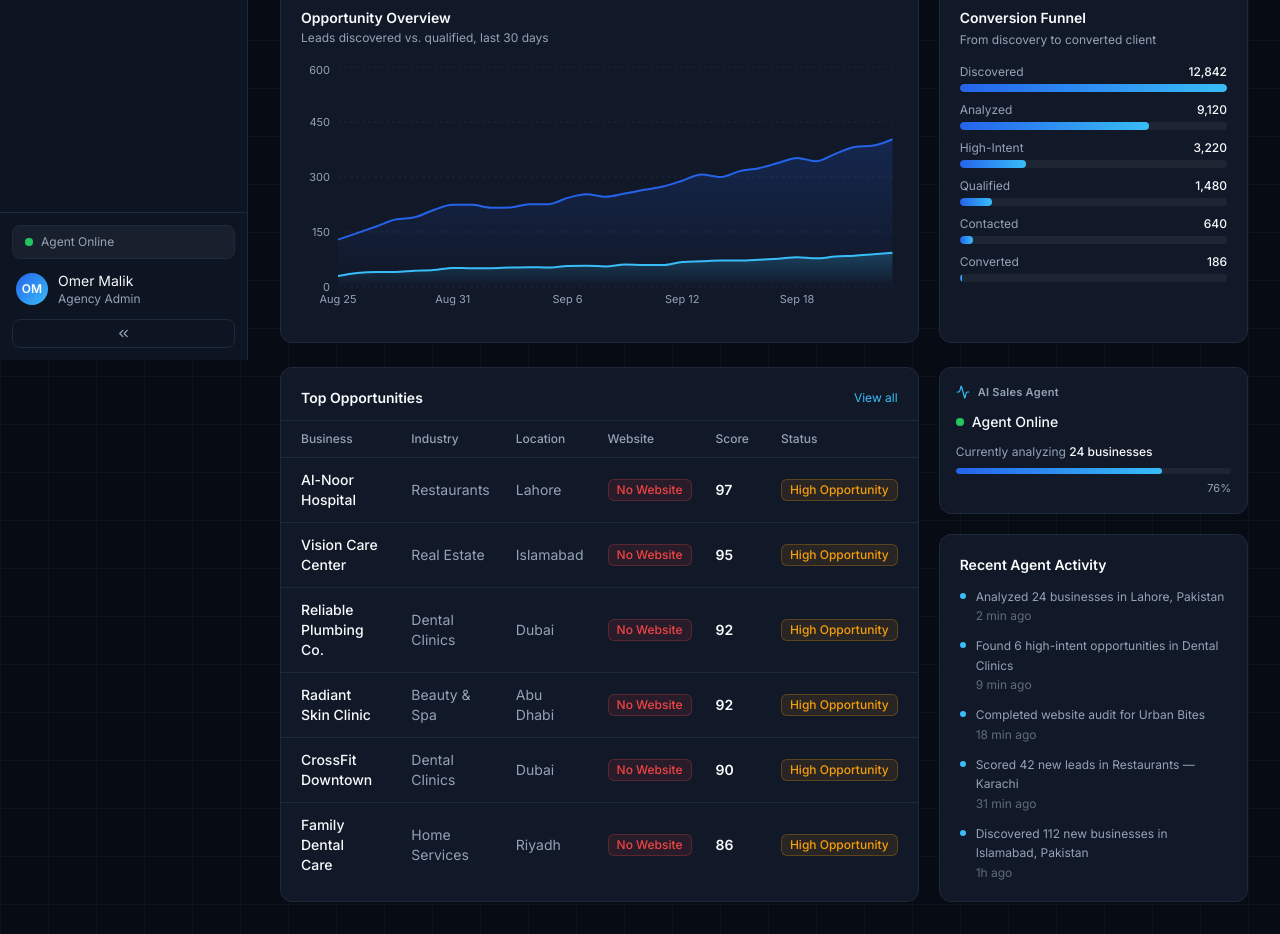
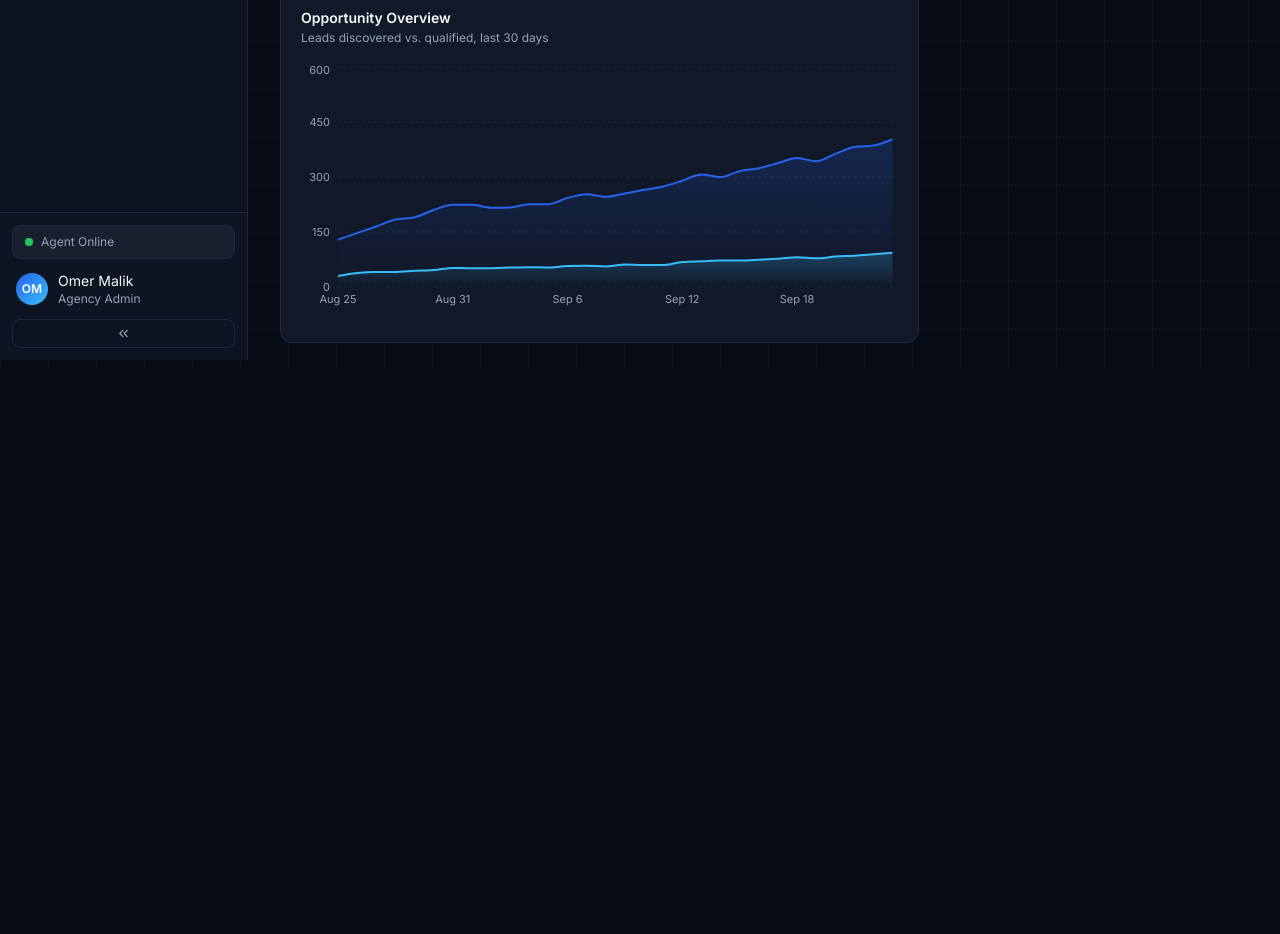
Before and after one commit to omerali6093/GetGoal-SalesAgentPros, a React (Vite) app in the folder client/: page /#/ in a window 1280 px wide. Shown: the part 440-1374 px from the top of the page. After the commit the page ends 815 px from the top, so only its background shows below. Built offline with nearby package versions, Linux system fonts and the light colour scheme.

Commit message:
Updated Server ReadMemd

```diff
--- a/client/src/components/layout/Sidebar.jsx
+++ b/client/src/components/layout/Sidebar.jsx
@@ -39,7 +39,7 @@ export default function Sidebar({ collapsed, onToggle, mobileOpen, onCloseMobile
           </div>
           {!collapsed && (
             <span className="font-semibold text-[15px] tracking-tight text-ink whitespace-nowrap">
-              SalesPilot <span className="text-brand-accent">AI</span>
+              GetGoal <span className="text-brand-accent">SalesAI</span>
             </span>
           )}
         </div>
--- a/client/src/pages/Dashboard.jsx
+++ b/client/src/pages/Dashboard.jsx
@@ -86,96 +86,10 @@ export default function Dashboard() {
           </ResponsiveContainer>
         </div>
 
-        <div className="bg-bg-card border border-border rounded-xl p-5">
-          <h2 className="text-sm font-semibold text-ink mb-1">Conversion Funnel</h2>
-          <p className="text-xs text-ink-muted mb-3">From discovery to converted client</p>
-          <div className="space-y-2.5 mt-4">
-            {conversionFunnel.map((stage, i) => {
-              const pct = Math.round((stage.value / conversionFunnel[0].value) * 100)
-              return (
-                <div key={stage.stage}>
-                  <div className="flex justify-between text-xs mb-1">
-                    <span className="text-ink-muted">{stage.stage}</span>
-                    <span className="text-ink font-medium">{stage.value.toLocaleString()}</span>
-                  </div>
-                  <div className="w-full h-2 bg-white/5 rounded-full overflow-hidden">
-                    <div
-                      className="h-2 rounded-full bg-gradient-to-r from-brand to-brand-accent"
-                      style={{ width: `${pct}%` }}
-                    />
-                  </div>
-                </div>
-              )
-            })}
-          </div>
-        </div>
+
       </div>
 
-      <div className="grid grid-cols-1 lg:grid-cols-3 gap-5">
-        {/* Top opportunities table */}
-        <div className="lg:col-span-2 bg-bg-card border border-border rounded-xl overflow-hidden">
-          <div className="flex items-center justify-between px-5 pt-5 pb-3">
-            <h2 className="text-sm font-semibold text-ink">Top Opportunities</h2>
-            <button onClick={() => navigate('/opportunities')} className="text-xs text-brand-accent hover:underline">
-              View all
-            </button>
-          </div>
-          <div className="overflow-x-auto">
-            <table className="w-full text-sm">
-              <thead>
-                <tr className="text-left text-xs text-ink-muted border-t border-border">
-                  <th className="font-medium px-5 py-2.5">Business</th>
-                  <th className="font-medium px-3 py-2.5 hidden md:table-cell">Industry</th>
-                  <th className="font-medium px-3 py-2.5 hidden lg:table-cell">Location</th>
-                  <th className="font-medium px-3 py-2.5">Website</th>
-                  <th className="font-medium px-3 py-2.5">Score</th>
-                  <th className="font-medium px-5 py-2.5">Status</th>
-                </tr>
-              </thead>
-              <tbody>
-                {topOpportunities.map((b) => (
-                  <tr
-                    key={b.id}
-                    onClick={() => navigate(`/businesses/${b.id}`)}
-                    className="border-t border-border hover:bg-white/[0.03] cursor-pointer transition-colors"
-                  >
-                    <td className="px-5 py-3 text-ink font-medium">{b.name}</td>
-                    <td className="px-3 py-3 text-ink-muted hidden md:table-cell">{b.industry}</td>
-                    <td className="px-3 py-3 text-ink-muted hidden lg:table-cell">{b.location.split(',')[0]}</td>
-                    <td className="px-3 py-3">
-                      <Badge variant={websiteStatusVariant(b.websiteStatus)}>{b.websiteStatus}</Badge>
-                    </td>
-                    <td className="px-3 py-3 font-semibold text-ink">{b.opportunityScore}</td>
-                    <td className="px-5 py-3">
-                      <Badge variant={scoreVariant(b.opportunityScore)}>
-                        {b.opportunityScore >= 80 ? 'High Opportunity' : 'Qualified'}
-                      </Badge>
-                    </td>
-                  </tr>
-                ))}
-              </tbody>
-            </table>
-          </div>
-        </div>
 
-        <div className="space-y-5">
-          <AIAgentStatus />
-          <div className="bg-bg-card border border-border rounded-xl p-5">
-            <h2 className="text-sm font-semibold text-ink mb-3">Recent Agent Activity</h2>
-            <ul className="space-y-3">
-              {agentActivityLog.map((a) => (
-                <li key={a.id} className="flex items-start gap-2.5 text-xs">
-                  <span className="w-1.5 h-1.5 rounded-full bg-brand-accent mt-1.5 shrink-0" />
-                  <div>
-                    <p className="text-ink-muted leading-relaxed">{a.text}</p>
-                    <p className="text-ink-muted/60 mt-0.5">{a.time}</p>
-                  </div>
-                </li>
-              ))}
-            </ul>
-          </div>
-        </div>
-      </div>
     </div>
   )
 }
```
Also changed, not shown: 1 other file (tests, documents, lock files or other folders).
